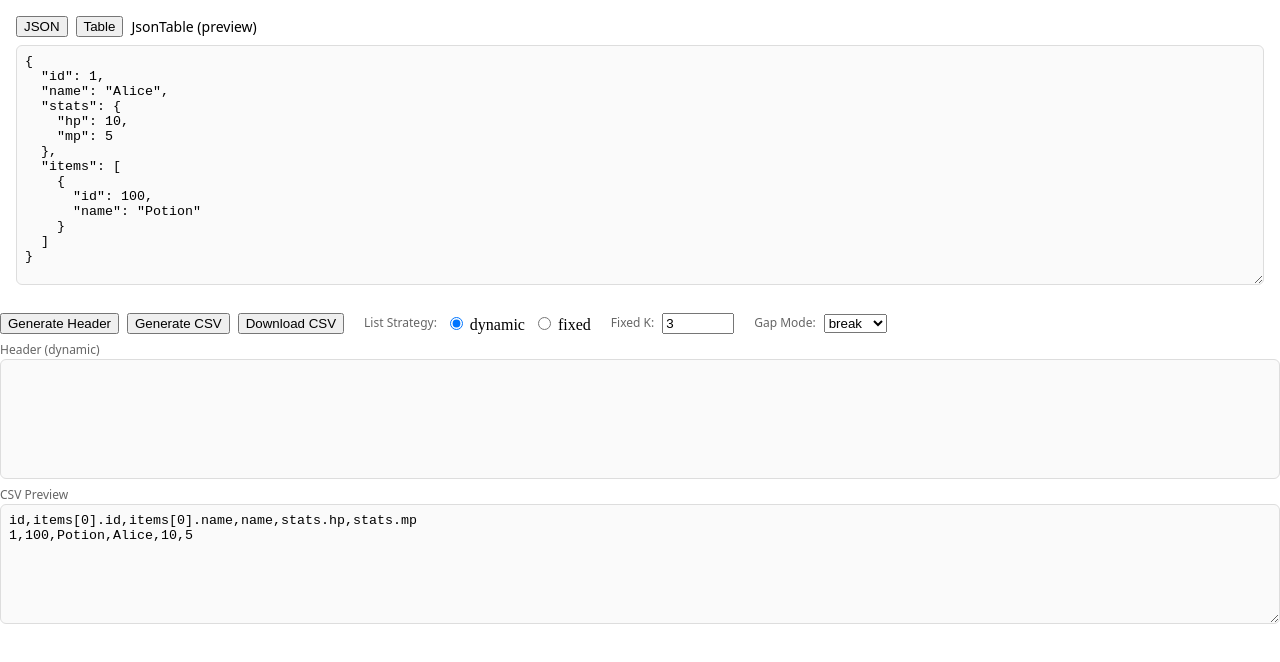
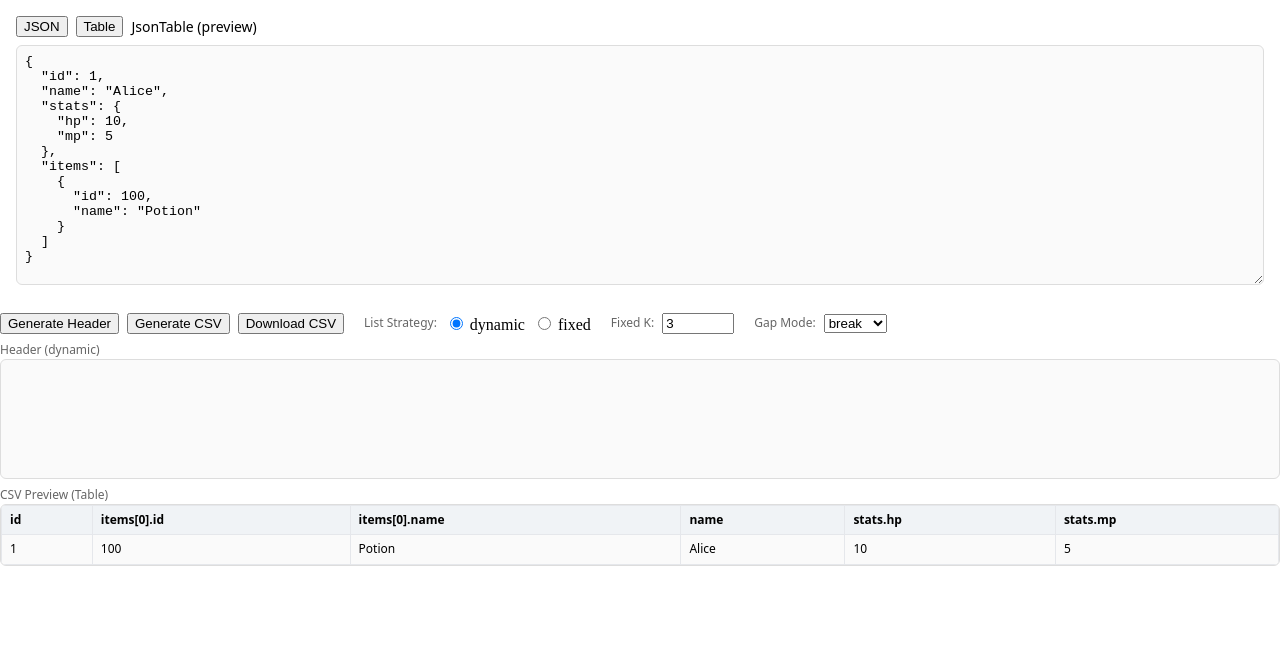
Before and after one commit to ittodo/json-table, a website built with Vite: page demo/index.html in a window 1280 px wide. Both pictures are taken after a click on the button "Generate CSV". Built offline with nearby package versions, Linux system fonts and the light colour scheme.

Commit message:
feat(demo): render CSV preview as an HTML table with basic styling

```diff
--- a/demo/index.html
+++ b/demo/index.html
@@ -12,6 +12,11 @@
       textarea, pre{width:100%;min-height:120px;padding:8px;box-sizing:border-box;border:1px solid #ddd;border-radius:6px;background:#fafafa}
       pre{margin:0}
       .caps{font:12px/1.4 system-ui;color:#666}
+      /* simple table styling for CSV preview */
+      .table-wrap{overflow:auto;border:1px solid #ddd;border-radius:6px;background:#fafafa}
+      table{border-collapse:collapse;width:100%;min-width:480px;font:12px/1.4 system-ui}
+      thead th{position:sticky;top:0;background:#f0f3f6}
+      th,td{border:1px solid #e5e7eb;padding:6px 8px;text-align:left;white-space:pre}
     </style>
   </head>
   <body>
@@ -37,8 +42,10 @@
         <pre id="out-header"></pre>
       </div>
       <div>
-        <div class="caps">CSV Preview</div>
-        <textarea id="out-csv" placeholder=", separated CSV"></textarea>
+        <div class="caps">CSV Preview (Table)</div>
+        <div class="table-wrap">
+          <table id="out-csv-table"></table>
+        </div>
       </div>
     </div>
     <script type="module" src="./main.ts"></script>
--- a/demo/main.ts
+++ b/demo/main.ts
@@ -13,7 +13,7 @@ const api = init(app, {
 const btnHeader = document.getElementById('btn-header') as HTMLButtonElement
 const btnCsv = document.getElementById('btn-csv') as HTMLButtonElement
 const outHeader = document.getElementById('out-header') as HTMLPreElement
-const outCsv = document.getElementById('out-csv') as HTMLTextAreaElement
+const outCsvTable = document.getElementById('out-csv-table') as HTMLTableElement
 const btnDownload = document.getElementById('btn-download') as HTMLButtonElement
 const inpK = document.getElementById('inp-k') as HTMLInputElement
 const selGap = document.getElementById('sel-gap') as HTMLSelectElement
@@ -27,6 +27,33 @@ function currentListStrategy(): { listStrategy: 'dynamic' | 'fixed'; fixedListMa
   return { listStrategy: 'dynamic' }
 }
 
+function renderTable(header: string[], rows: string[][]) {
+  // clear
+  outCsvTable.innerHTML = ''
+  // thead
+  const thead = document.createElement('thead')
+  const trh = document.createElement('tr')
+  for (const h of header) {
+    const th = document.createElement('th')
+    th.textContent = h
+    trh.appendChild(th)
+  }
+  thead.appendChild(trh)
+  outCsvTable.appendChild(thead)
+  // tbody
+  const tbody = document.createElement('tbody')
+  for (const r of rows) {
+    const tr = document.createElement('tr')
+    for (let i = 0; i < header.length; i++) {
+      const td = document.createElement('td')
+      td.textContent = r[i] ?? ''
+      tr.appendChild(td)
+    }
+    tbody.appendChild(tr)
+  }
+  outCsvTable.appendChild(tbody)
+}
+
 btnHeader.addEventListener('click', () => {
   const json = api.getJson()
   const { header } = Flatten.buildHeaderFromJson(json, currentListStrategy())
@@ -38,7 +65,7 @@ btnCsv.addEventListener('click', () => {
   const { header } = Flatten.buildHeaderFromJson(json, currentListStrategy())
   const arr = Array.isArray(json) ? json : [json]
   const rows = arr.map(r => Flatten.flattenToRow(r, header))
-  outCsv.value = Csv.toCsv(header, rows, { sep: ',', bom: false, newline: '\n' })
+  renderTable(header, rows)
 })
 
 btnDownload.addEventListener('click', () => {
```
